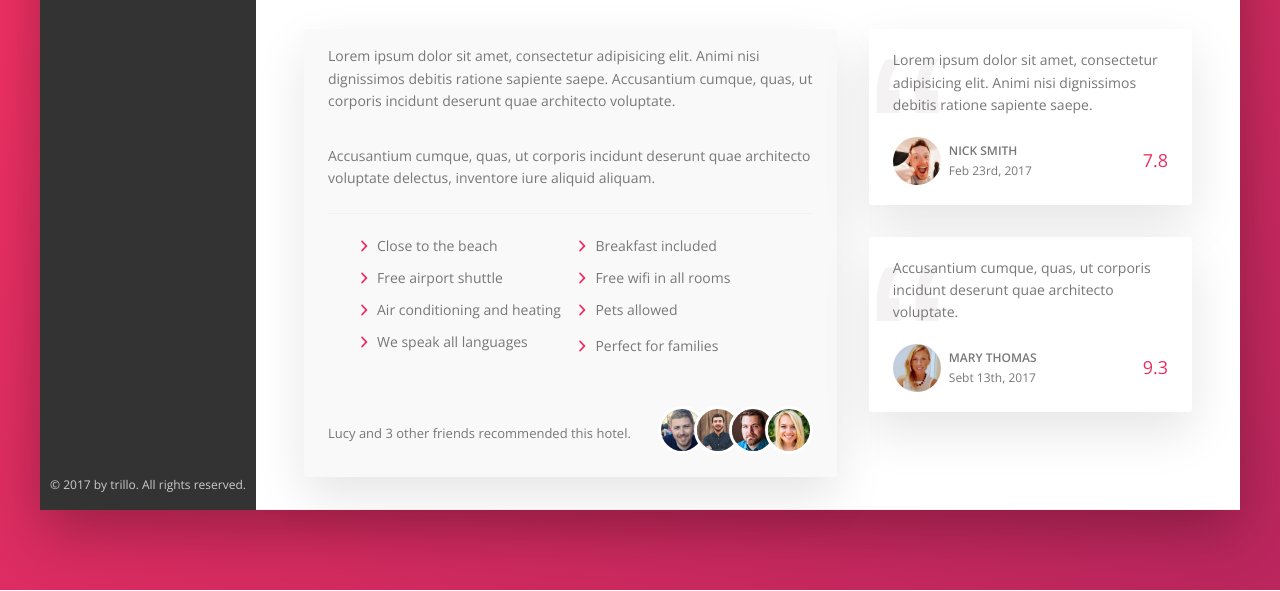
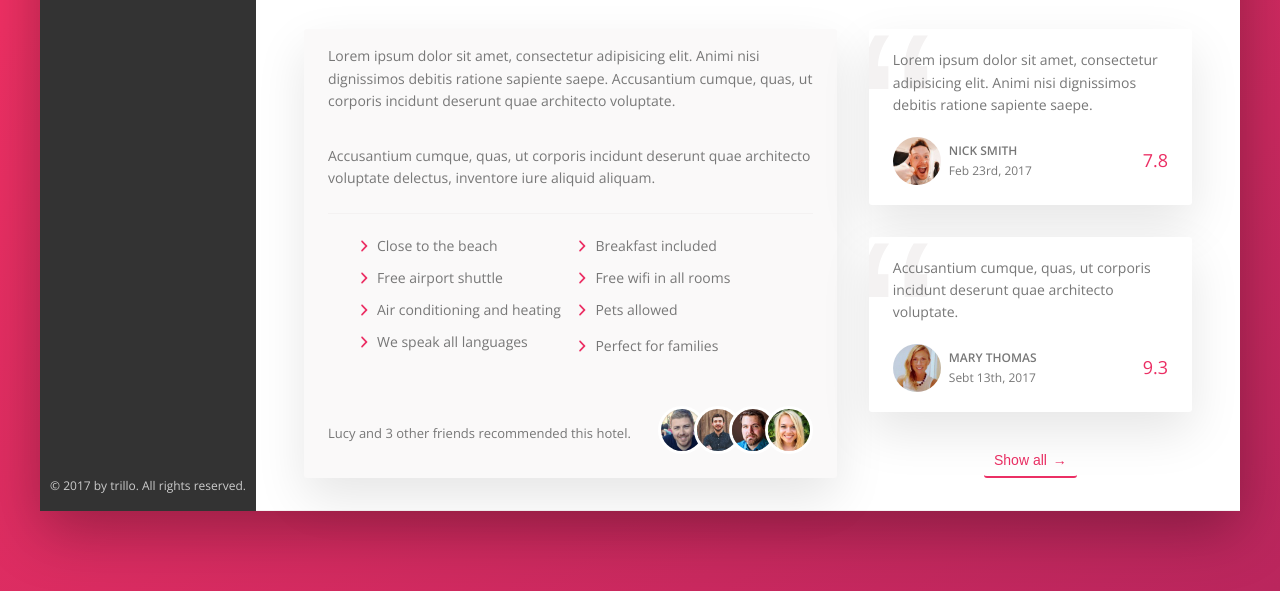
Before and after one commit to GulsahDuzgun/Trillo, a website: page index.html in a window 1280 px wide. Shown: the part 454-1045 px from the top of the page. Drawn offline with nearby package versions, Linux system fonts and the light colour scheme.

Commit message:
building the User Reviews Section

```diff
--- a/index.html
+++ b/index.html
@@ -198,6 +198,8 @@
                   <div class="review__rating">9.3</div>
                 </figcaption>
               </figure>
+
+              <button class="btn-inline">Show all <span>&rarr;</span></button>
             </div>
           </div>
       </main>
--- a/sass/_component.scss
+++ b/sass/_component.scss
@@ -344,6 +344,7 @@
   padding: 2rem 2.4rem;
   border-radius: 3px;
   position: relative;
+  overflow: hidden;
 
   &__text {
     padding: 0 0 1.2rem 0;
@@ -394,8 +395,8 @@
     font-family: sans-serif;
     position: absolute;
     z-index: 1;
-    top: -0.8rem;
-    left: -0.1rem;
+    top: -3.2rem;
+    left: -1.2rem;
   }
 }
 
@@ -412,13 +413,22 @@
   transition: all 0.2s;
   cursor: pointer;
 
+  & span {
+    margin-left: 2px;
+    transition: all 0.2s;
+  }
+
   &:hover {
     color: var(--color-grey-dark-1);
     animation: pulsate 1s infinite;
+
+    & span {
+      margin-left: 8px;
+    }
   }
 
   &:focus {
-    outline: non;
+    outline: none;
   }
 }
 
--- a/sass/_layout.scss
+++ b/sass/_layout.scss
@@ -123,6 +123,9 @@
 
 .user-review {
   flex: 1;
+  display: flex;
+  flex-direction: column;
+  align-items: center;
 }
 
 /*
```
Also changed, not shown: css/style.css.
